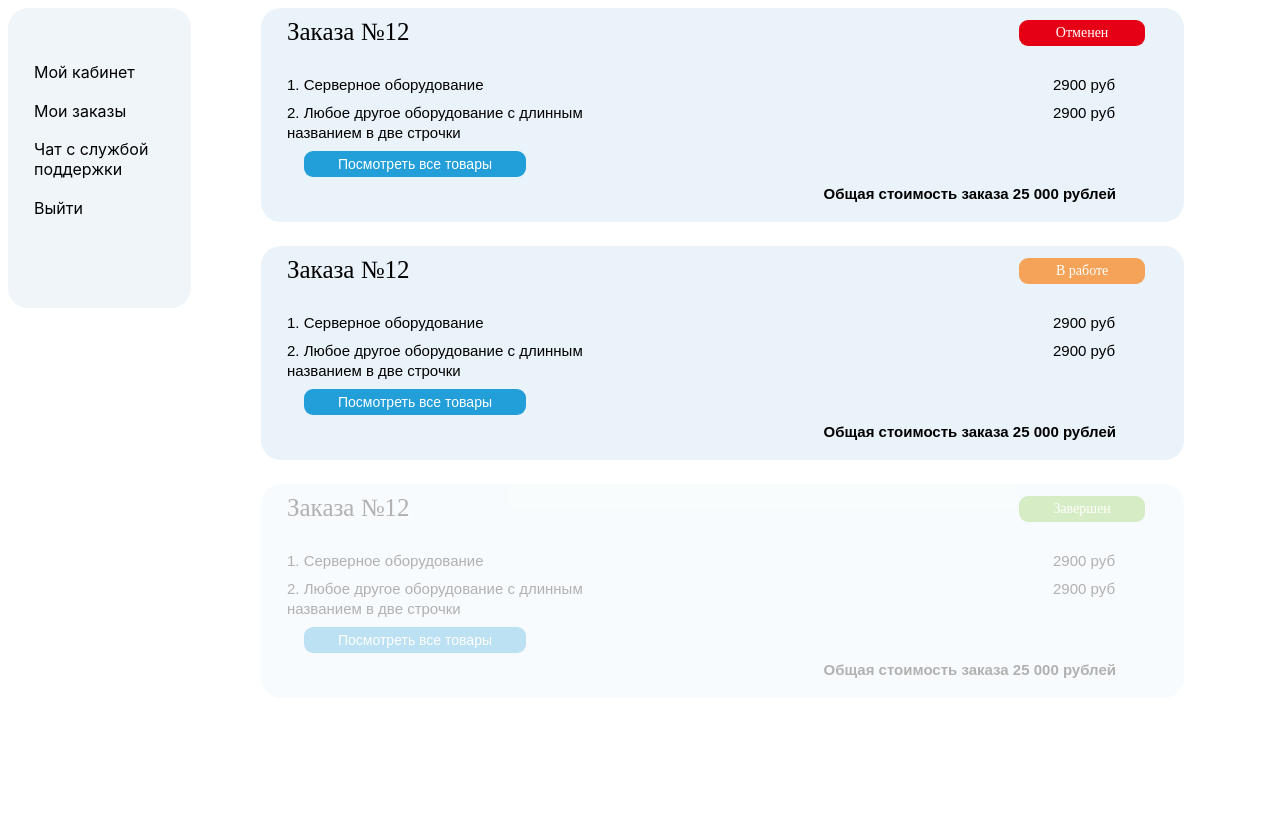
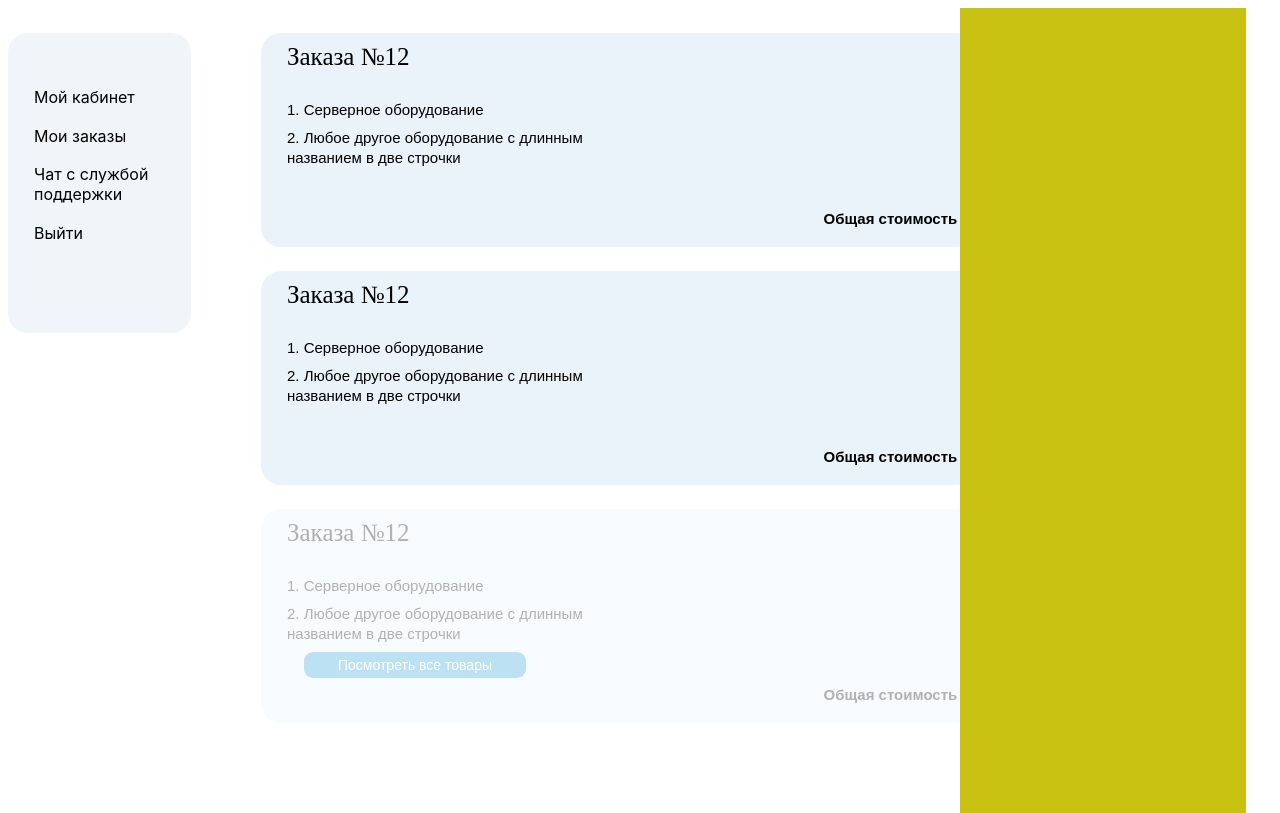
Before and after one commit to MikeSherif/first_real_case, a plain HTML site: page index.html in a window 1280 px wide. Shown: the top 813 px of the page. Drawn offline with Linux system fonts and the light colour scheme.

Commit message:
Тест скрипта

```diff
--- a/index.html
+++ b/index.html
@@ -56,7 +56,7 @@
                                     </li>
 
                                 </ul>
-                                <button class="sculpture__button">Посмотреть все товары</button>
+                                <button  name="button" class="sculpture__button">Посмотреть все товары</button>
                                 <div class="sculpture__item-common-price">
                                     <p class="sculpture__item-common-price-text">Общая стоимость заказа
                                         <span class="sculpture__item-common-price-count">25 000</span> рублей</p>
@@ -69,7 +69,7 @@
                                 <div class="sculpture__item___status sculpture__item___status-active">В работе</div>
                                 <!--sculpture__item___status-cancelled sculpture__item___status-active sculpture__item___status-done-->
                             </div>
-                            <ul class="sculpture__item___order-information-list">
+                            <ul class="sculpture__item___order-information-list sculpture__item___order-information-list-overflow">
                                 <li class="sculpture__item___order-information-list-item">
                                     <p class="sculpture__item___order-information-list-item-text">
                                         <span class="sculpture__item___order-information-list-item-text-number">1</span>. Серверное оборудование
@@ -88,7 +88,7 @@
                                 </li>
 
                             </ul>
-                            <button class="sculpture__button">Посмотреть все товары</button>
+                            <button name="button" class="sculpture__button">Посмотреть все товары</button>
                             <div class="sculpture__item-common-price">
                                 <p class="sculpture__item-common-price-text">Общая стоимость заказа
                                     <span class="sculpture__item-common-price-count">25 000</span> рублей</p>
@@ -101,7 +101,7 @@
                                 <div class="sculpture__item___status sculpture__item___status-done">Завершен</div>
                                 <!--sculpture__item___status-cancelled sculpture__item___status-active sculpture__item___status-done-->
                             </div>
-                            <ul class="sculpture__item___order-information-list">
+                            <ul class="sculpture__item___order-information-list " id="lol">
                                 <li class="sculpture__item___order-information-list-item">
                                     <p class="sculpture__item___order-information-list-item-text">
                                         <span class="sculpture__item___order-information-list-item-text-number">1</span>. Серверное оборудование
@@ -118,9 +118,33 @@
                                         <span class="sculpture__item___order-information-list-item-text-price">2900</span> руб
                                     </p>
                                 </li>
+                                <li class="sculpture__item___order-information-list-item">
+                                    <p class="sculpture__item___order-information-list-item-text">
+                                        <span class="sculpture__item___order-information-list-item-text-number">2</span>. Любое другое оборудование с длинным названием в две строчки
+                                    </p>
+                                    <p class="sculpture__item___order-information-list-item-text">
+                                        <span class="sculpture__item___order-information-list-item-text-price">2900</span> руб
+                                    </p>
+                                </li>
+                                <li class="sculpture__item___order-information-list-item">
+                                    <p class="sculpture__item___order-information-list-item-text">
+                                        <span class="sculpture__item___order-information-list-item-text-number">2</span>. Любое другое оборудование с длинным названием в две строчки
+                                    </p>
+                                    <p class="sculpture__item___order-information-list-item-text">
+                                        <span class="sculpture__item___order-information-list-item-text-price">2900</span> руб
+                                    </p>
+                                </li>
+                                <li class="sculpture__item___order-information-list-item">
+                                    <p class="sculpture__item___order-information-list-item-text">
+                                        <span class="sculpture__item___order-information-list-item-text-number">2</span>. Любое другое оборудование с длинным названием в две строчки
+                                    </p>
+                                    <p class="sculpture__item___order-information-list-item-text">
+                                        <span class="sculpture__item___order-information-list-item-text-price">2900</span> руб
+                                    </p>
+                                </li>
 
                             </ul>
-                            <button class="sculpture__button">Посмотреть все товары</button>
+                            <button name="button" class="sculpture__button">Посмотреть все товары</button>
                             <div class="sculpture__item-common-price">
                                 <p class="sculpture__item-common-price-text">Общая стоимость заказа
                                     <span class="sculpture__item-common-price-count">25 000</span> рублей</p>
@@ -130,11 +154,50 @@
                     </ul>
                 </article>
 
-                <aside class="sculpture__attention">
 
-                </aside>
             </div>
+            <aside class="sculpture__attention">
+
+            </aside>
         </section>
     </main>
+    <div id="empty"></div>
+    <script>
+
+        // Получаем все списки
+        let lists = document.querySelectorAll('.sculpture__item___order-information-list');
+
+        // Проходим по каждому списку
+        lists.forEach((list) => {
+            // Получаем все элементы списка
+            let listItems = list.querySelectorAll('.sculpture__item___order-information-list-item');
+
+            // Получаем кнопку, которая находится под списком
+            let button = list.nextElementSibling;
+            if (button && button.classList.contains('sculpture__button')) {
+                // Если количество элементов списка больше 2, то добавляем класс для скрытия текста и показываем кнопку
+                if (listItems.length > 2) {
+                    list.classList.add('sculpture__item___order-information-list-overflow');
+                    button.style.display = 'block';
+                } else {
+                    // Иначе убираем класс для скрытия текста и скрываем кнопку
+                    list.classList.remove('sculpture__item___order-information-list-overflow');
+                    button.style.display = 'none';
+                }
+
+                // Добавляем обработчик события на кнопку
+                button.addEventListener('click', function() {
+                    // При клике на кнопку убираем класс для скрытия текста и скрываем кнопку
+                    list.classList.remove('sculpture__item___order-information-list-overflow');
+                    this.style.display = 'none';
+                });
+            }
+        });
+
+
+
+
+
+    </script>
 </body>
 </html>
--- a/styles/style.css
+++ b/styles/style.css
@@ -4,10 +4,16 @@
     margin: auto;
 }
 
+.sculpture{
+    position: relative;
+    z-index: 0;
+}
+
 .sculpture_orientation{
     display: flex;
     flex-direction: row;
     gap: 70px;
+    padding-top: 25px;
 }
 
 .sculpture__links{
@@ -46,7 +52,7 @@
 .sculpture__item{
     box-sizing: border-box;
     width: 923px;
-    height: 214px;
+    min-height: 214px;
     position: relative;
     z-index: 0;
     border-radius: 20px;
@@ -108,11 +114,16 @@
 }
 
 .sculpture__item___order-information-list{
+    height: 67.815px;
     list-style: none;
     display: flex;
     flex-direction: column;
     gap: 8px;
     padding: 29px 0 0 0;
+}
+
+.sculpture__item___order-information-list-overflow{
+    overflow-y: hidden;
 }
 
 .sculpture__item___order-information-list-item{
@@ -160,3 +171,22 @@
     color: #000;
     margin: 0;
 }
+
+.sculpture__attention{
+    position: absolute;
+    z-index: 1;
+    top: 0;
+    right: 26px;
+    height: 805px;
+    width: 286px;
+    background-color: #C8C111;
+}
+
+#empty{
+    display: none;
+    height: 68px;
+}
+
+.hidden{
+    display: none;
+}
```
